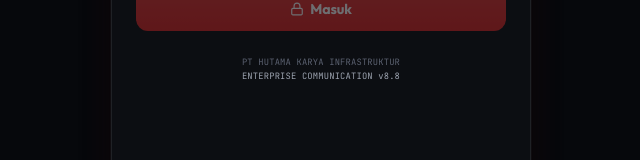
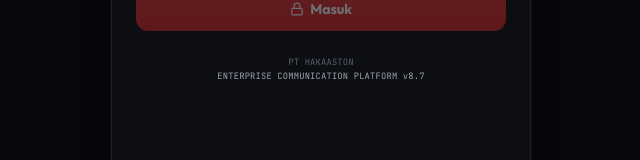
Before and after one commit to mfadhilmaulana/HKATalk, a React (Vite) app in the folder client/: page / in a window 1280 px wide. Shown: the part 488-648 px from the top of the page, without its empty margins (319-959 px from the left). Built offline with nearby package versions, Linux system fonts and the light colour scheme.

Commit message:
Update login footer: PT Hakaaston, Enterprise Communication Platform v8.7

```diff
--- a/client/src/App.jsx
+++ b/client/src/App.jsx
@@ -543,8 +543,8 @@
           </form>
 
           <div style={{ marginTop: '1.5rem', fontSize: '0.55rem', color: 'var(--text-tertiary)', textAlign: 'center', lineHeight: 1.6, fontFamily: "'JetBrains Mono', monospace", letterSpacing: '0.02em' }}>
-            PT HUTAMA KARYA INFRASTRUKTUR<br/>
-            <span style={{ color: 'var(--text-secondary)' }}>ENTERPRISE COMMUNICATION v8.8</span>
+            PT HAKAASTON<br/>
+            <span style={{ color: 'var(--text-secondary)' }}>ENTERPRISE COMMUNICATION PLATFORM v8.7</span>
           </div>
         </div>
       )}
```
